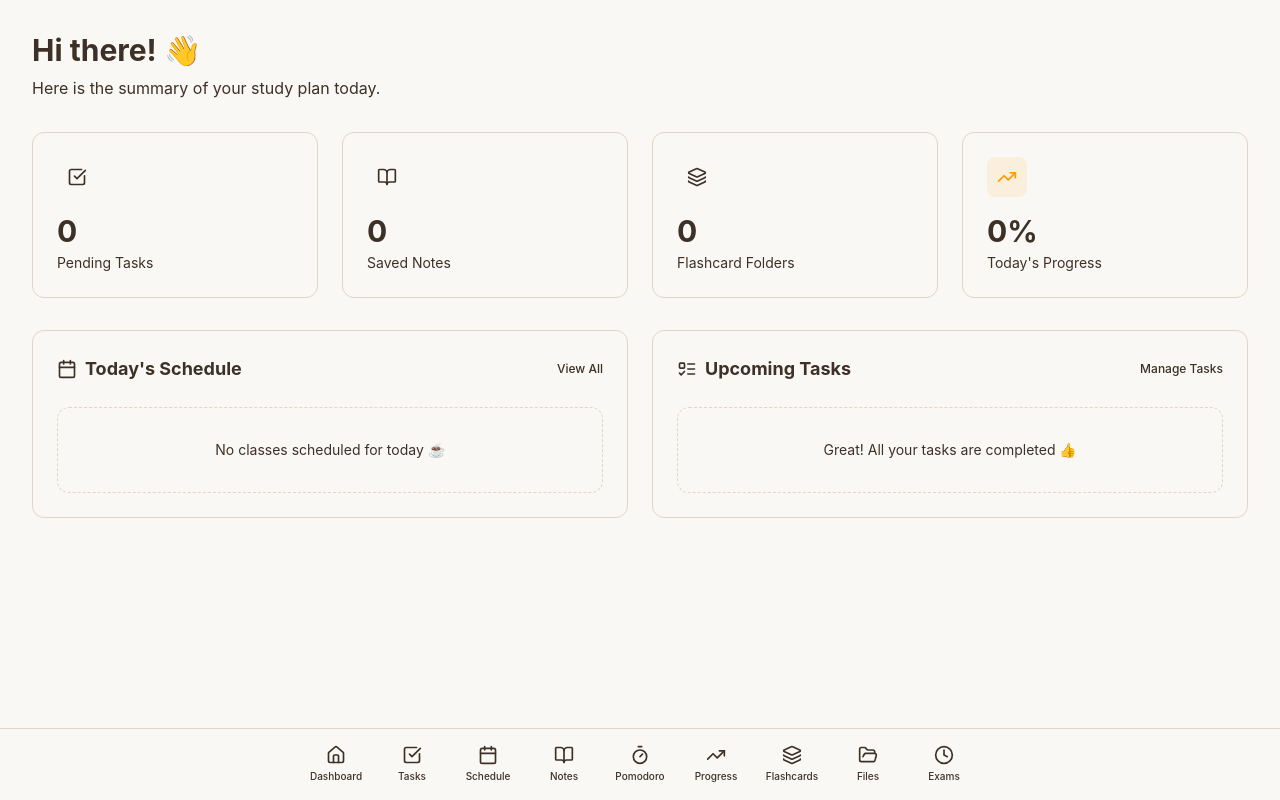
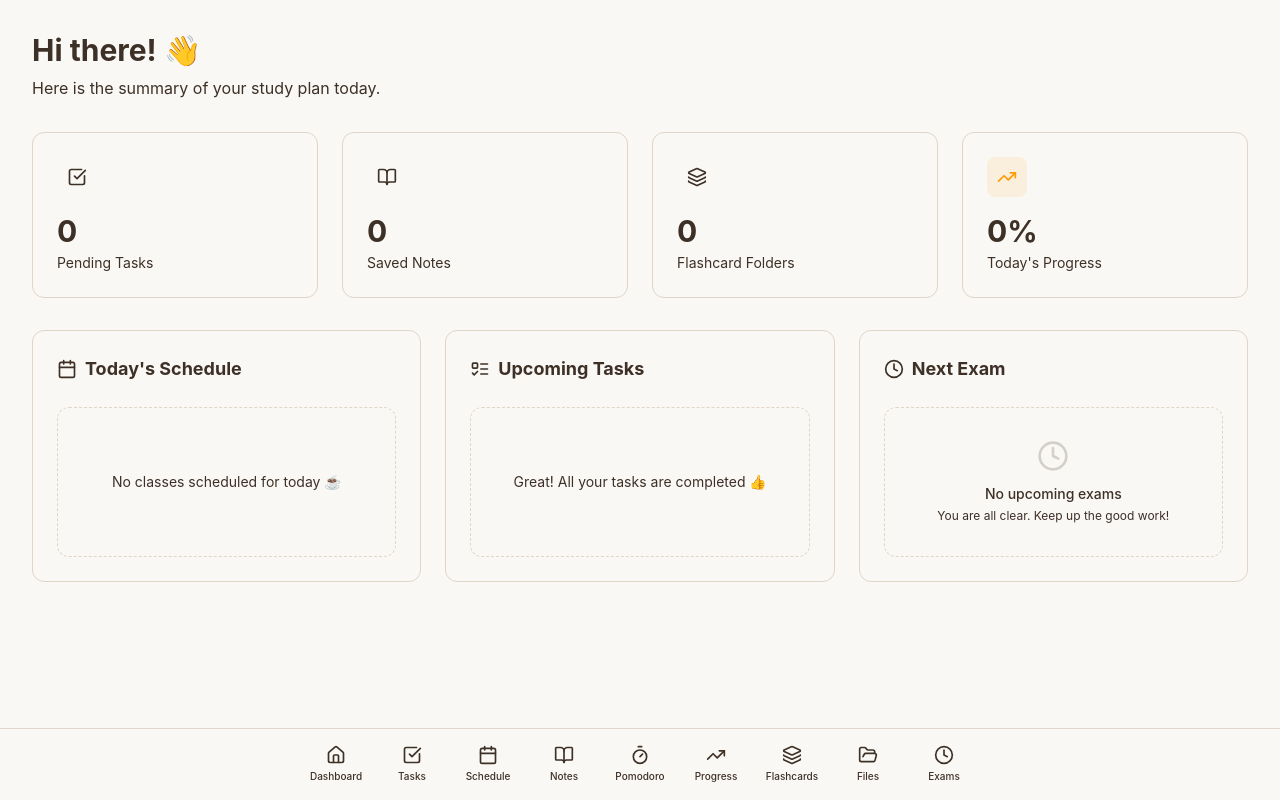
Before and after one commit to Jisyeullax/study-planner-web, a React (Vite) app: page / in a window 1280 px wide. Built offline with nearby package versions, Linux system fonts and the light colour scheme.

Commit message:
Update task incoming dan exam countdown

```diff
--- a/src/components/Dashboard.tsx
+++ b/src/components/Dashboard.tsx
@@ -1,5 +1,5 @@
 import { useState, useEffect } from 'react';
-import { CheckSquare, BookOpen, Layers, Calendar, ListTodo, TrendingUp } from 'lucide-react';
+import { CheckSquare, BookOpen, Layers, Calendar, ListTodo, TrendingUp, Clock, Square } from 'lucide-react';
 
 export default function Dashboard() {
   // 1. Mengambil data dari Local Storage
@@ -7,27 +7,62 @@ export default function Dashboard() {
   const [notes, setNotes] = useState<any[]>([]);
   const [flashcards, setFlashcards] = useState<any[]>([]);
   const [schedule, setSchedule] = useState<any[]>([]);
+  const [exams, setExams] = useState<any[]>([]); // Tambahan state untuk Ujian
 
   useEffect(() => {
     setTasks(JSON.parse(localStorage.getItem('study_tasks') || '[]'));
     setNotes(JSON.parse(localStorage.getItem('study_notes') || '[]'));
     setFlashcards(JSON.parse(localStorage.getItem('study_flashcards') || '[]'));
     setSchedule(JSON.parse(localStorage.getItem('study_schedule') || '[]'));
+    setExams(JSON.parse(localStorage.getItem('study_exams') || '[]'));
   }, []);
 
-  // 2. Logika Kalkulasi Data
+  // --- FUNGSI INTERAKTIF ---
+  // Fungsi untuk menandai tugas selesai langsung dari Dashboard
+  const handleToggleTask = (taskId: number) => {
+    const updatedTasks = tasks.map(task =>
+      task.id === taskId ? { ...task, completed: !task.completed } : task
+    );
+    setTasks(updatedTasks);
+    localStorage.setItem('study_tasks', JSON.stringify(updatedTasks));
+  };
+
+  // --- KALKULASI DATA ---
   const pendingTasks = tasks.filter(t => !t.completed).length;
   const savedNotes = notes.length;
   const flashcardFolders = new Set(flashcards.map(f => f.folder)).size;
 
-  // Kalkulasi Progress Tugas Hari Ini
   const totalTasks = tasks.length;
   const completedTasks = tasks.filter(t => t.completed).length;
   const taskCompletionRate = totalTasks > 0 ? Math.round((completedTasks / totalTasks) * 100) : 0;
 
-  // Batasi tampilan list maksimal 3 item
-  const upcomingTasks = tasks.filter(t => !t.completed).slice(0, 3);
+  // Batasi tampilan list maksimal 3-4 item
+  const upcomingTasks = tasks.filter(t => !t.completed).slice(0, 4);
   const todaysSchedule = schedule.slice(0, 3);
+
+  // --- KALKULASI EXAM COUNTDOWN ---
+  // Mencari ujian yang belum lewat dari hari ini
+  const upcomingExams = exams
+    .filter(exam => {
+      const examDate = new Date(exam.date);
+      const today = new Date();
+      examDate.setHours(0, 0, 0, 0);
+      today.setHours(0, 0, 0, 0);
+      return examDate.getTime() >= today.getTime();
+    })
+    .sort((a, b) => new Date(a.date).getTime() - new Date(b.date).getTime());
+
+  // Mengambil 1 ujian terdekat
+  const nearestExam = upcomingExams.length > 0 ? upcomingExams[0] : null;
+
+  const getDaysLeft = (dateString: string) => {
+    const examDate = new Date(dateString);
+    const today = new Date();
+    examDate.setHours(0, 0, 0, 0);
+    today.setHours(0, 0, 0, 0);
+    const diffTime = examDate.getTime() - today.getTime();
+    return Math.ceil(diffTime / (1000 * 60 * 60 * 24));
+  };
 
   return (
     <div className="space-y-8 pb-10 animate-in fade-in duration-500">
@@ -40,9 +75,8 @@ export default function Dashboard() {
         <p className="text-muted-foreground">Here is the summary of your study plan today.</p>
       </div>
 
-      {/* TOP ROW: QUICK STATS (Sekarang menjadi 4 Kolom) */}
+      {/* TOP ROW: QUICK STATS */}
       <div className="grid grid-cols-1 sm:grid-cols-2 md:grid-cols-4 gap-6">
-        {/* 1. Pending Tasks */}
         <div className="bg-card border border-border rounded-xl p-6 flex flex-col justify-center">
           <div className="w-10 h-10 bg-primary/10 rounded-lg flex items-center justify-center mb-4">
             <CheckSquare className="w-5 h-5 text-primary" />
@@ -51,7 +85,6 @@ export default function Dashboard() {
           <p className="text-sm text-muted-foreground mt-1">Pending Tasks</p>
         </div>
 
-        {/* 2. Saved Notes */}
         <div className="bg-card border border-border rounded-xl p-6 flex flex-col justify-center">
           <div className="w-10 h-10 bg-chart-2/10 rounded-lg flex items-center justify-center mb-4">
             <BookOpen className="w-5 h-5 text-chart-2" />
@@ -60,7 +93,6 @@ export default function Dashboard() {
           <p className="text-sm text-muted-foreground mt-1">Saved Notes</p>
         </div>
 
-        {/* 3. Flashcard Folders */}
         <div className="bg-card border border-border rounded-xl p-6 flex flex-col justify-center">
           <div className="w-10 h-10 bg-chart-4/10 rounded-lg flex items-center justify-center mb-4">
             <Layers className="w-5 h-5 text-chart-4" />
@@ -69,7 +101,6 @@ export default function Dashboard() {
           <p className="text-sm text-muted-foreground mt-1">Flashcard Folders</p>
         </div>
 
-        {/* 4. Today's Progress (Kolom Baru) */}
         <div className="bg-card border border-border rounded-xl p-6 flex flex-col justify-center">
           <div className="w-10 h-10 bg-amber-500/10 rounded-lg flex items-center justify-center mb-4">
             <TrendingUp className="w-5 h-5 text-amber-500" />
@@ -79,18 +110,15 @@ export default function Dashboard() {
         </div>
       </div>
 
-      {/* BOTTOM ROW: SCHEDULE & TASKS */}
-      <div className="grid grid-cols-1 lg:grid-cols-2 gap-6">
+      {/* BOTTOM ROW: SCHEDULE, TASKS, EXAM (Menjadi 3 Kolom) */}
+      <div className="grid grid-cols-1 md:grid-cols-2 lg:grid-cols-3 gap-6">
 
-        {/* Today's Schedule */}
+        {/* 1. Today's Schedule */}
         <div className="bg-card border border-border rounded-xl p-6 flex flex-col">
           <div className="flex justify-between items-center mb-6">
             <h3 className="text-lg font-bold flex items-center gap-2">
               <Calendar className="w-5 h-5 text-primary" /> Today's Schedule
             </h3>
-            <span className="text-xs font-medium text-muted-foreground hover:text-foreground cursor-pointer transition-colors">
-              View All
-            </span>
           </div>
 
           <div className="flex-1 flex flex-col">
@@ -105,7 +133,7 @@ export default function Dashboard() {
               </div>
             ) : (
               <div className="flex-1 flex items-center justify-center py-8 border border-dashed border-border rounded-xl bg-secondary/30">
-                <p className="text-sm text-muted-foreground flex items-center gap-2">
+                <p className="text-sm text-muted-foreground text-center">
                   No classes scheduled for today ☕
                 </p>
               </div>
@@ -113,25 +141,27 @@ export default function Dashboard() {
           </div>
         </div>
 
-        {/* Upcoming Tasks */}
+        {/* 2. Upcoming Tasks (Sekarang Interaktif) */}
         <div className="bg-card border border-border rounded-xl p-6 flex flex-col">
           <div className="flex justify-between items-center mb-6">
             <h3 className="text-lg font-bold flex items-center gap-2">
               <ListTodo className="w-5 h-5 text-chart-2" /> Upcoming Tasks
             </h3>
-            <span className="text-xs font-medium text-muted-foreground hover:text-foreground cursor-pointer transition-colors">
-              Manage Tasks
-            </span>
           </div>
 
           <div className="flex-1 flex flex-col">
             {upcomingTasks.length > 0 ? (
               <div className="space-y-3">
-                {upcomingTasks.map((task, index) => (
-                  <div key={index} className="p-3 bg-secondary rounded-lg border border-border/50 flex items-center gap-3">
-                    <div className="w-4 h-4 rounded border border-primary/50"></div>
+                {upcomingTasks.map((task) => (
+                  <div key={task.id} className="p-3 bg-secondary rounded-lg border border-border/50 flex items-start gap-3 group transition-colors hover:border-primary/50">
+                    <button
+                      onClick={() => handleToggleTask(task.id)}
+                      className="mt-0.5 text-muted-foreground hover:text-primary transition-colors focus:outline-none"
+                    >
+                      <Square className="w-5 h-5" />
+                    </button>
                     <div>
-                      <p className="font-medium text-sm">{task.title || task.name}</p>
+                      <p className="font-medium text-sm text-foreground">{task.title || task.name}</p>
                       <p className="text-xs text-muted-foreground mt-0.5">{task.subject || 'General'}</p>
                     </div>
                   </div>
@@ -139,9 +169,51 @@ export default function Dashboard() {
               </div>
             ) : (
               <div className="flex-1 flex items-center justify-center py-8 border border-dashed border-border rounded-xl bg-secondary/30">
-                <p className="text-sm text-muted-foreground flex items-center gap-2">
+                <p className="text-sm text-muted-foreground text-center">
                   Great! All your tasks are completed 👍
                 </p>
+              </div>
+            )}
+          </div>
+        </div>
+
+        {/* 3. Nearest Exam Countdown (Modul Baru) */}
+        <div className="bg-card border border-border rounded-xl p-6 flex flex-col">
+          <div className="flex justify-between items-center mb-6">
+            <h3 className="text-lg font-bold flex items-center gap-2">
+              <Clock className="w-5 h-5 text-destructive" /> Next Exam
+            </h3>
+          </div>
+
+          <div className="flex-1 flex flex-col">
+            {nearestExam ? (
+              <div className="flex-1 flex flex-col items-center justify-center text-center p-6 bg-destructive/5 rounded-xl border border-destructive/20 relative overflow-hidden">
+                {/* Latar Belakang Dekoratif */}
+                <div className="absolute -right-6 -top-6 text-destructive/5 rotate-12">
+                  <Clock className="w-32 h-32" />
+                </div>
+
+                <div className="relative z-10">
+                  <p className="text-sm font-semibold text-destructive uppercase tracking-widest mb-2">Countdown</p>
+                  <div className="flex items-baseline justify-center gap-1 mb-4">
+                    <span className="text-6xl font-bold text-foreground tracking-tighter">
+                      {getDaysLeft(nearestExam.date)}
+                    </span>
+                    <span className="text-xl font-medium text-muted-foreground">Days</span>
+                  </div>
+                  <div className="bg-background px-4 py-2 rounded-lg border border-border inline-block shadow-sm">
+                    <p className="font-bold text-foreground text-sm">{nearestExam.subject || nearestExam.title}</p>
+                    <p className="text-xs text-muted-foreground mt-0.5">
+                      {new Date(nearestExam.date).toLocaleDateString('en-GB', { day: 'numeric', month: 'short', year: 'numeric' })}
+                    </p>
+                  </div>
+                </div>
+              </div>
+            ) : (
+              <div className="flex-1 flex flex-col items-center justify-center py-8 border border-dashed border-border rounded-xl bg-secondary/30 text-center px-4">
+                <Clock className="w-8 h-8 text-muted-foreground opacity-20 mb-3" />
+                <p className="text-sm font-medium text-foreground">No upcoming exams</p>
+                <p className="text-xs text-muted-foreground mt-1">You are all clear. Keep up the good work!</p>
               </div>
             )}
           </div>
```
